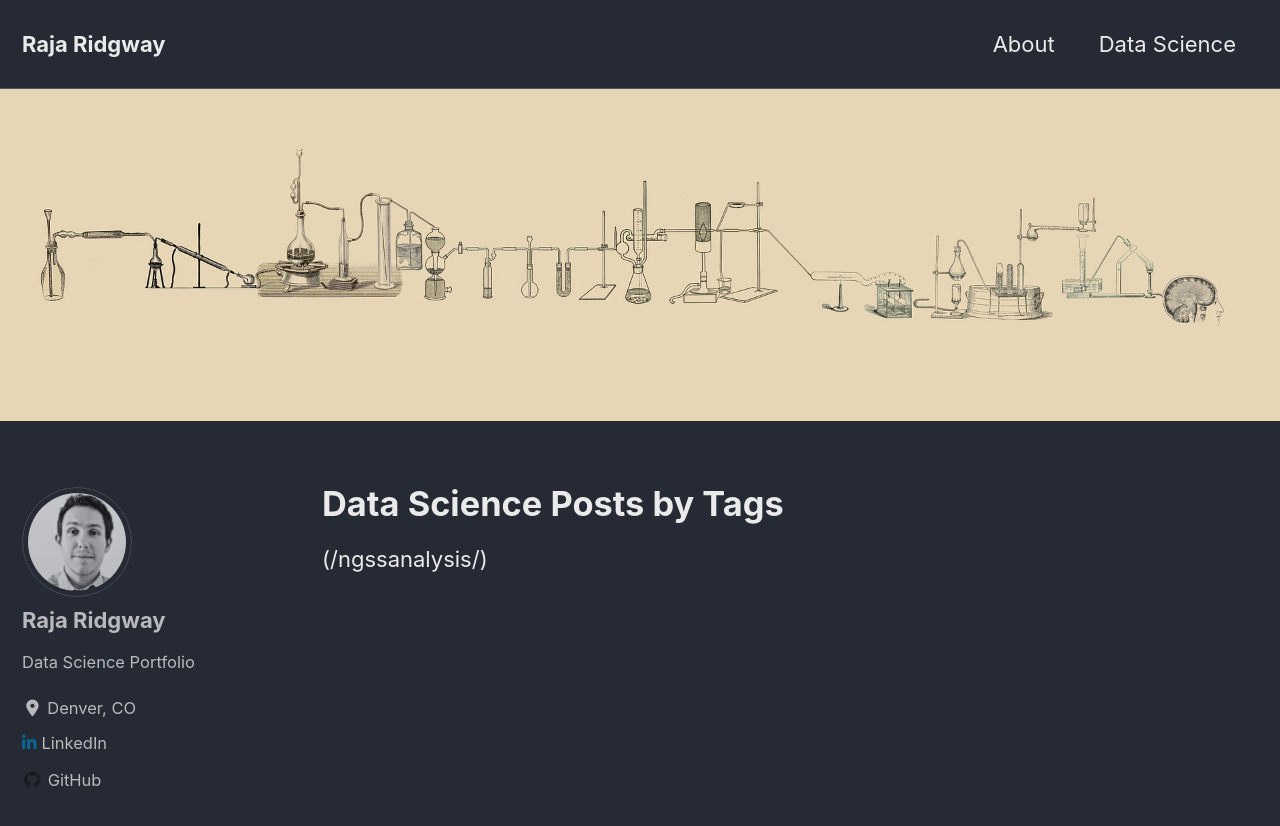
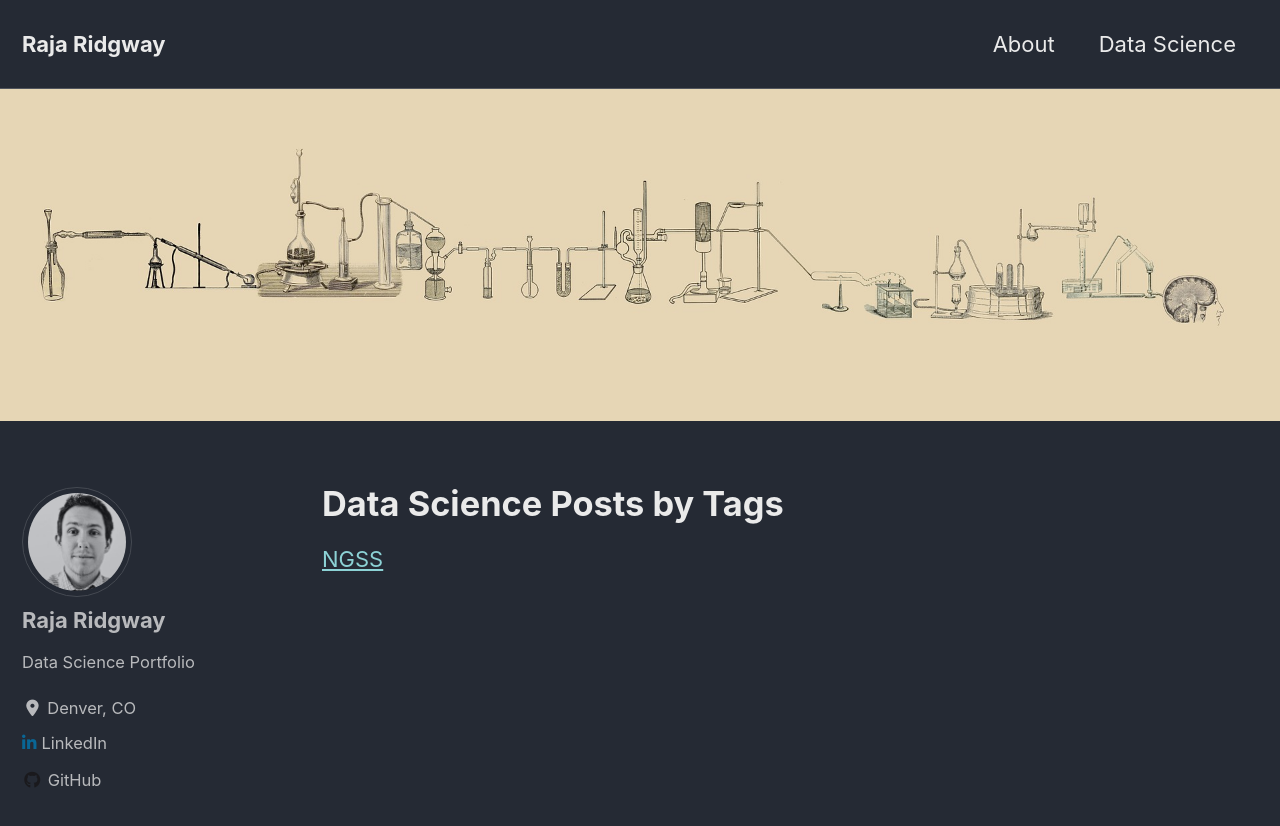
Before and after one commit to rajaridgway/rajaridgway.github.io, a Jekyll site: the page built from _pages/datascience.md, in a window 1280 px wide and 900 px high. Shown: the top 826 px of the window. Built offline with Jekyll 4.4.1, drawn with Linux system fonts in a browser that asks for light colours; cached includes are drawn as plain includes; nearby versions of some CDN libraries.

Commit message:
DS post by tag

```diff
--- a/_pages/datascience.md
+++ b/_pages/datascience.md
@@ -7,4 +7,4 @@ header:
     image: "/images/lab.jpg"
 ---
 
-({% link _posts/2020-04-01-ngssanalysis.md %})
+[NGSS]({% link _posts/2020-04-01-ngssanalysis.md %})
```
